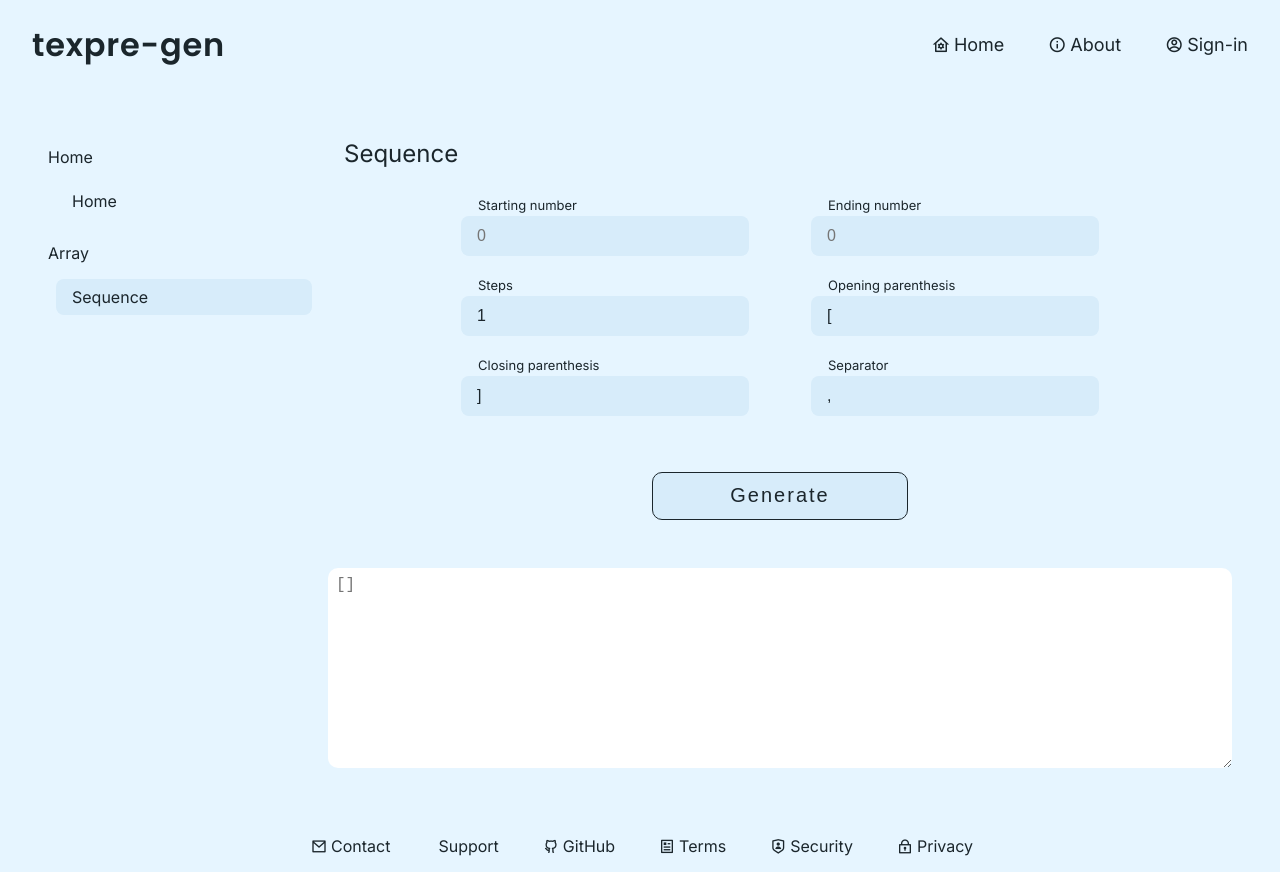
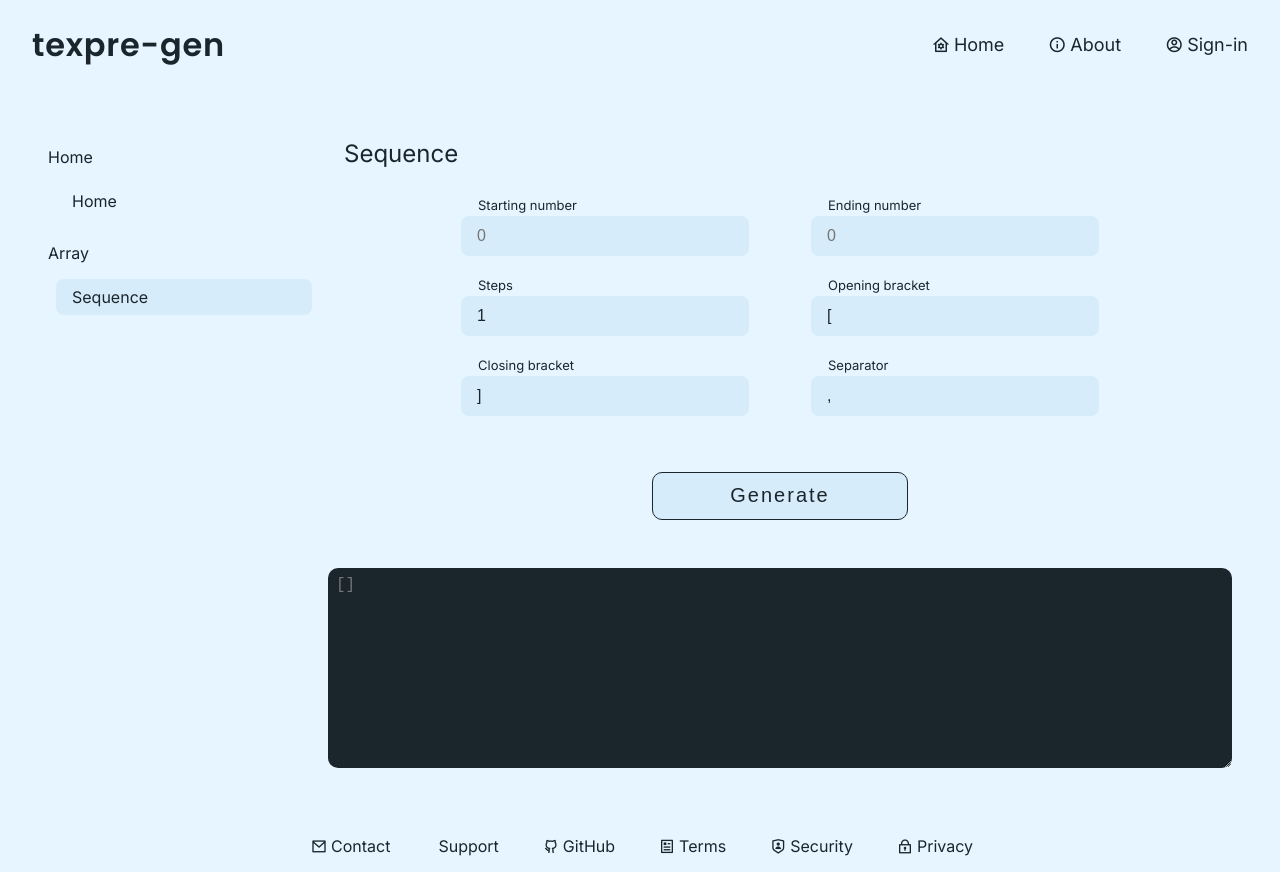
Before and after one commit to agxpro-z/texpregen, a Next.js app: page /array/sequence in a window 1280 px wide. Built offline with nearby package versions, Linux system fonts and the light colour scheme.

Commit message:
[Array/Sequence] Minor improvement.

```diff
--- a/app/(pages)/array/sequence/page.js
+++ b/app/(pages)/array/sequence/page.js
@@ -64,11 +64,11 @@ export default function Array() {
           <input type="number" name="step" id="step" placeholder="0" value={step} onChange={updateStep} />
         </label>
         <label htmlFor="start" className={styles.input}>
-          <span>Opening parenthesis</span>
+          <span>Opening bracket</span>
           <input type="text" name="start" id="start" value={startBracket} onChange={updateStartBracket} />
         </label>
         <label htmlFor="end" className={styles.input}>
-          <span>Closing parenthesis</span>
+          <span>Closing bracket</span>
           <input type="text" name="end" id="end" value={endBracket} onChange={updateEndBracket} />
         </label>
         <label htmlFor="separator" className={styles.input}>
--- a/app/(pages)/array/sequence/style.module.css
+++ b/app/(pages)/array/sequence/style.module.css
@@ -85,5 +85,6 @@
   font-size: large;
   padding: 0.5rem;
   border: none;
+  background-color: var(--foreground-color);
   border-radius: 10px;
 }
```
